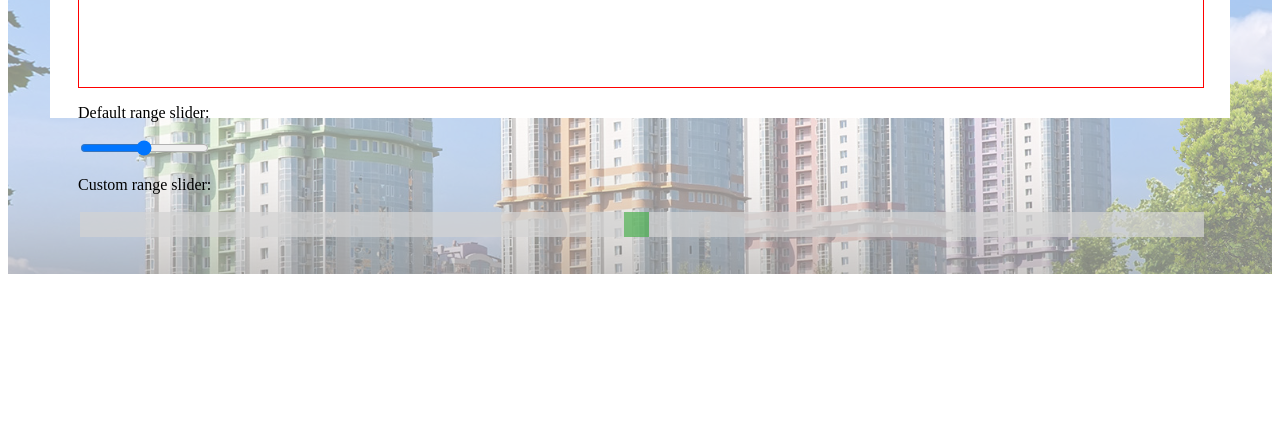
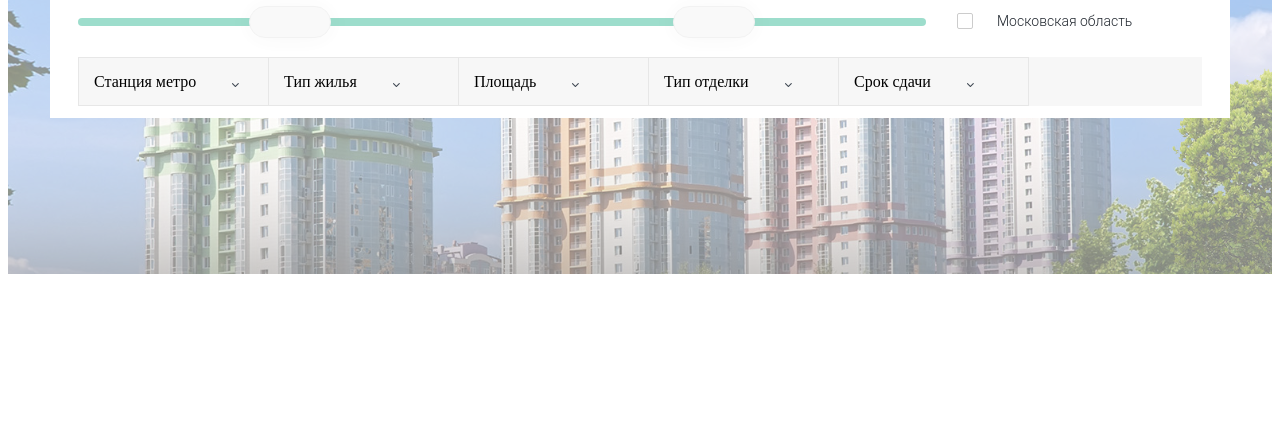
Before and after one commit to Stadionova/evrika-site, a website built with webpack: page index.html in a window 1280 px wide. Shown: the part 369-800 px from the top of the page. Built offline with nearby package versions, Linux system fonts and the light colour scheme; files whose address does not match are found by name.

Commit message:
slider finished and hesder

```diff
--- a/index.html
+++ b/index.html
@@ -68,23 +68,70 @@
         </div>
         <div class="hero">
             <h1 class="hero__title">Купить квартиру в новостройке</h1>
-            <div class="hero__scroll">
+            <div class="hero__slider">
                 <div>
-                    <div class="hero__scroll__block">
+                    <div class="hero__slider__name">
                         <span>Стоимость, млн руб.</span>
                     </div>
-                    <div class="hero__scroll__bar">
-                        <div class="slidecontainer">
-                            <p>Default range slider:</p>
-                            <input type="range" min="1" max="100" value="50">
-
-                            <p>Custom range slider:</p>
-                            <input type="range" min="1" max="100" value="50" class="slider" id="myRange">
+                    <div class="hero__slider__line">
+                        <input type="range" min="1" max="100" step="any" class="slider slider-left" id="myRange">
+                        <input type="range" min="1" max="100" step="any" class="slider slider-right" id="myRange">
+                        <div>
+                            <div><label class="checker-label checker-size first" for="sone-id">
+                                    <input class="checker-input checker-active-color" hidden id="sone-id"
+                                        type="checkbox">
+                                    <span class="checker-pseudo-input checker-color"></span>
+                                    <span class="checker-text">Москва и Новая Москва</span>
+                                </label>
+                            </div>
+                            <div><label class="checker-label checker-size second" for="sone-id">
+                                    <input class="checker-input checker-active-color" hidden id="sone-id"
+                                        type="checkbox">
+                                    <span class="checker-pseudo-input checker-color"></span>
+                                    <span class="checker-text">Московская область</span>
+                                </label>
+                            </div>
                         </div>
                         <div class="hero__scroll__bar-block"></div>
                         <div class="hero__scroll__address"></div>
                         <div class="hero__scroll__address"></div>
                     </div>
+                </div>
+                <div class="table-div">
+                    <table>
+                        <tr>
+                            <td>
+                                <div class="text-arrow">
+                                    <div><span>Станция метро</span></div>
+                                    <div class="arrow"><img src="img/arrow.png" alt="arrow"></div>
+                                </div>
+                            </td>
+                            <td>
+                                <div class="text-arrow">
+                                    <div><span>Тип жилья</span></div>
+                                    <div class="arrow"><img src="img/arrow.png" alt="arrow"></div>
+                                </div>
+                            </td>
+                            <td>
+                                <div class="text-arrow">
+                                    <div><span>Площадь</span></div>
+                                    <div class="arrow"><img src="img/arrow.png" alt="arrow"></div>
+                                </div>
+                            </td>
+                            <td>
+                                <div class="text-arrow">
+                                    <div><span>Тип отделки</span></div>
+                                    <div class="arrow"><img src="img/arrow.png" alt="arrow"></div>
+                                </div>
+                            </td>
+                            <td>
+                                <div class="text-arrow">
+                                    <div><span>Срок сдачи</span></div>
+                                    <div class="arrow"><img src="img/arrow.png" alt="arrow"></div>
+                                </div>
+                            </td>
+                        </tr>
+                    </table>
                 </div>
             </div>
         </div>
--- a/src/styles.less
+++ b/src/styles.less
@@ -113,22 +113,20 @@
     }
 }
 
-.hero__scroll {
+.hero__slider {
     width: 1180px;
     height: 191px;
     background-color: #ffffff;
     // чтобы внутренний div разместить по центру другого div
     margin: 0 auto;
     padding: 28px;
-    .hero__scroll__block {
-        width: 1126px;
-        border: 1px solid red;
-        height: 133px;
+    .hero__slider__line {
+        display: flex;
+        margin-bottom: 20px;
     }
 }
 
-.hero__scroll__name span {
-    // width: 132px;
+.hero__slider__name span {
     height: 17px;
     color: #1f252d;
     font-family: Roboto, light;
@@ -136,31 +134,39 @@
     font-weight: 300;
 }
 
-.slidecontainer {
-    width: 100%;
-}
-
 .slider {
     -webkit-appearance: none;
-    width: 100%;
-    height: 25px;
-    background: #d3d3d3;
+    width: 424px;
+    height: 8px;
+    background-color: #74cfb7;
     outline: none;
     opacity: 0.7;
     -webkit-transition: .2s;
     transition: opacity .2s;
+    margin: 0;
 }
 
-.slider:hover {
-    opacity: 1;
+.slider-left {
+    border-top-left-radius: 12px;
+    border-bottom-left-radius: 12px;
+    margin-top: 45px;
+}
+
+.slider-right {
+    border-top-right-radius: 12px;
+    border-bottom-right-radius: 12px;
+    margin-top: 45px;
 }
 
 .slider::-webkit-slider-thumb {
     -webkit-appearance: none;
     appearance: none;
-    width: 25px;
-    height: 25px;
-    background: #4CAF50;
+    width: 82px;
+    height: 32px;
+    box-shadow: 0 1px 24px rgba(0, 0, 0, 0.05);
+    border-radius: 16px;
+    border: 1px solid #ededed;
+    background-color: #f7f7f7;
     cursor: pointer;
 }
 
@@ -170,3 +176,115 @@
     background: #4CAF50;
     cursor: pointer;
 }
+
+.slider-right {
+    margin-right: 23px;
+}
+
+.checker-size {
+    font-size: 16px;
+  }
+
+  /*цвет чекбокса неактивного*/
+
+  .checker-color {
+    color: #ccc;
+  }
+
+  /*цвет чекбокса активного*/
+
+  .checker-active-color:checked~.checker-color {
+    color: #404853;
+  }
+
+  .checker-pseudo-input {
+    display: block;
+    width: 1em;
+    height: 1em;
+    border: .0625em solid currentColor;
+    border-radius: .125em;
+    transition: border-color .2s ease-in, box-shadow .2s ease-in;
+    position: relative;
+    float: left;
+  }
+
+  .checker-input:checked~.checker-pseudo-input {
+    border: .0625em solid currentColor;
+    box-shadow: 0 0 .125em currentColor;
+  }
+
+  .checker-pseudo-input:after {
+    content: ' ';
+    width: .6em;
+    height: .6em;
+    display: block;
+    border-radius: .125em;
+    transform: scale(0);
+    opacity: 0;
+    transition: transform .2s ease-in, opacity .2s ease-in;
+    position: absolute;
+    top: 0;
+    left: 0;
+    bottom: 0;
+    right: 0;
+    margin: auto;
+  }
+
+  .checker-input:checked~.checker-pseudo-input:after {
+    background-color: #404853;
+    transform: scale(1);
+    opacity: 1;
+  }
+
+  .checker-label {
+    display: block;
+    cursor: pointer;
+    -webkit-user-select: none;
+    -moz-user-select: none;
+    -ms-user-select: none;
+    -o-user-select: none;
+    user-select: none;
+    line-height: 1em;
+    padding: .5em;
+  }
+
+  .checker-label:hover .checker-input:not(:checked)~.checker-pseudo-input {
+    border-color: #404853;
+  }
+
+  .checker-text {
+    width: 159px;
+    height: 17px;
+    color: #1f252d;
+    font-family: "Roboto Light";
+    font-size: 14px;
+    font-weight: 300;
+  }
+
+.checker-pseudo-input {
+    margin-right: 24px;
+}
+
+.table-div {
+    background-color: #f7f7f7;
+    table {
+        border-collapse: collapse
+    }
+}
+
+tr td {
+    width: 190px;
+    height: 48px;
+    border: 1px solid #e7e7e7;
+    list-style-type: none;
+    margin-top: 50px;
+    padding-left: 15px;
+}
+
+.text-arrow {
+    display: flex;
+}
+
+.arrow {
+    margin-left: 36px;
+}
```
Also changed, not shown: img/arrow.png (added).
